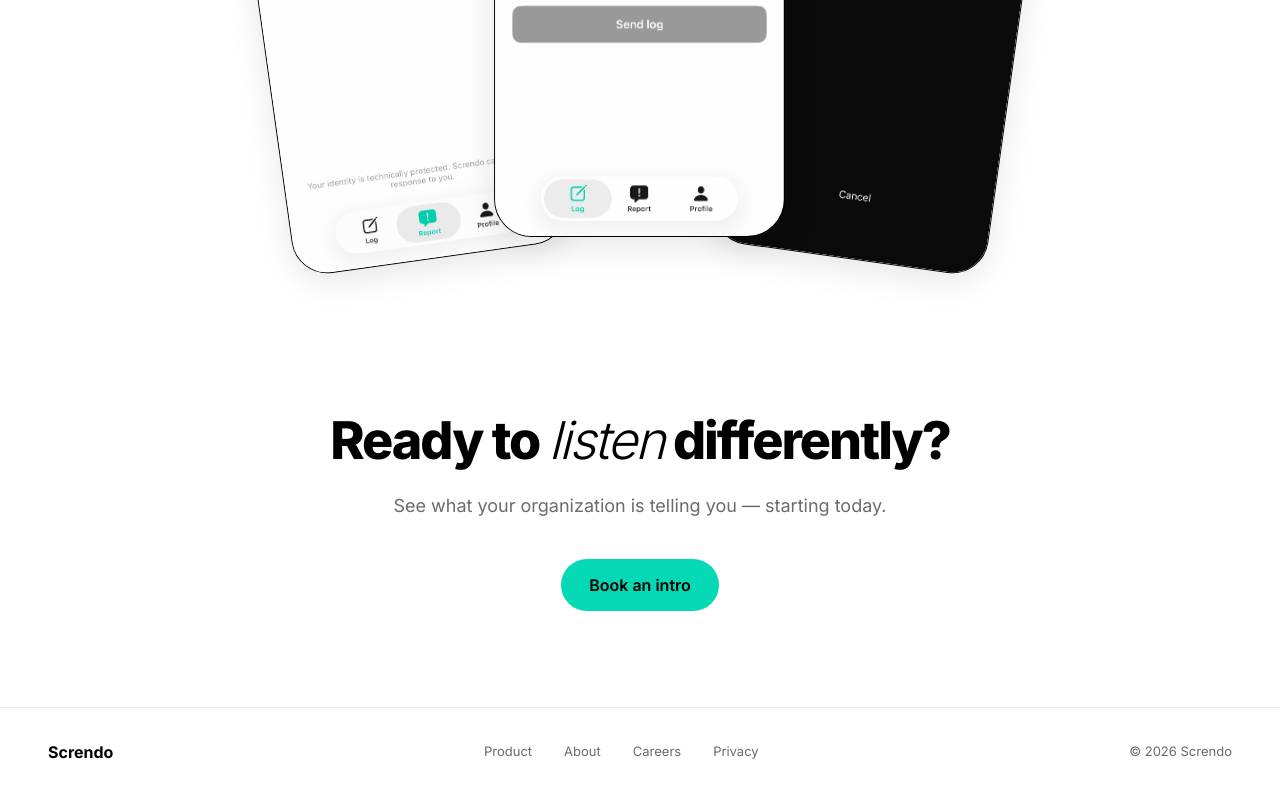
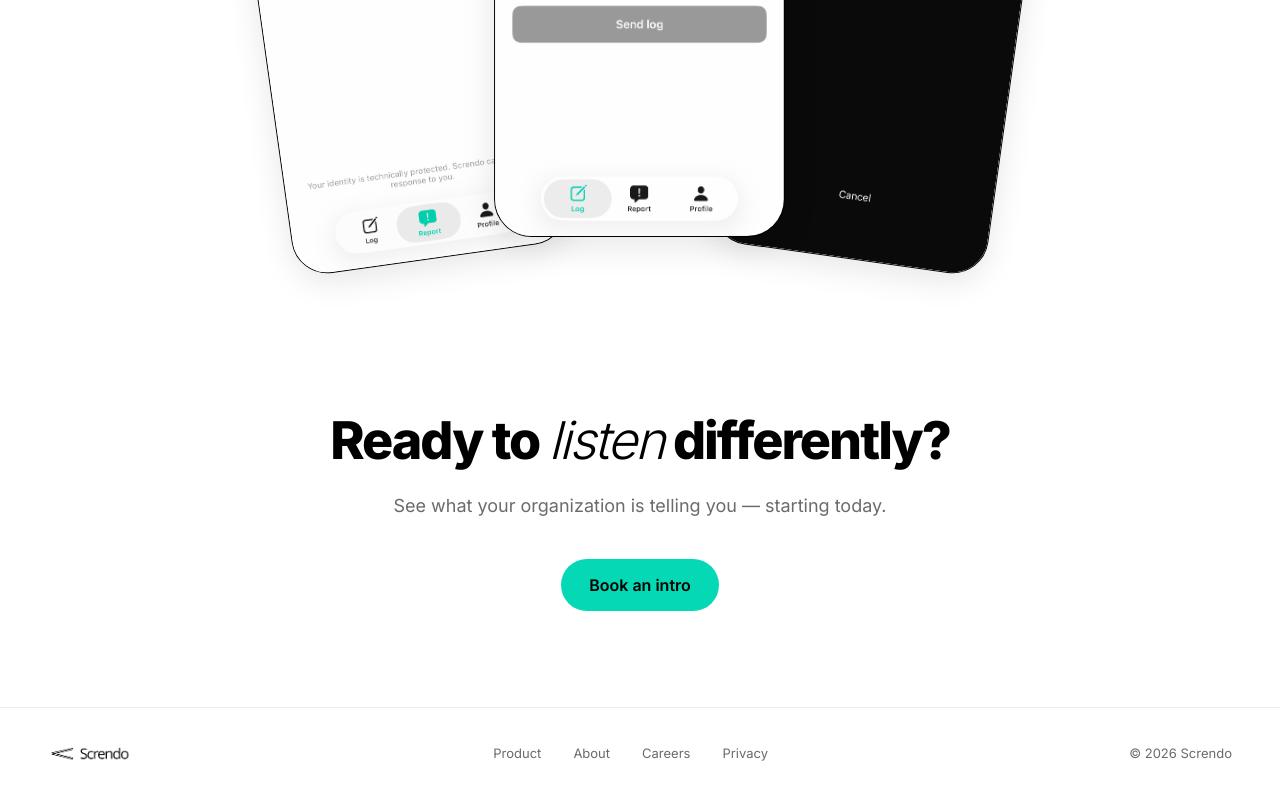
Before and after one commit to benjaminpalm/screndo-hemsida, a Next.js app: page / in a window 1280 px wide. Shown: the part 2155-2955 px from the top of the page. Built offline with nearby package versions, Linux system fonts and the light colour scheme.

Commit message:
footer logo

```diff
--- a/components/Footer.tsx
+++ b/components/Footer.tsx
@@ -3,7 +3,7 @@ const links = ["Product", "About", "Careers", "Privacy"];
 export default function Footer() {
   return (
     <footer className="footer-bar">
-      <span style={{ fontWeight: 700, fontSize: "16px" }}>Screndo</span>
+      <img src="/logo.png" alt="Screndo" style={{ height: "28px", width: "auto" }} />
 
       <nav style={{ display: "flex", gap: "32px", flexWrap: "wrap", justifyContent: "center" }}>
         {links.map((link) => (
```
